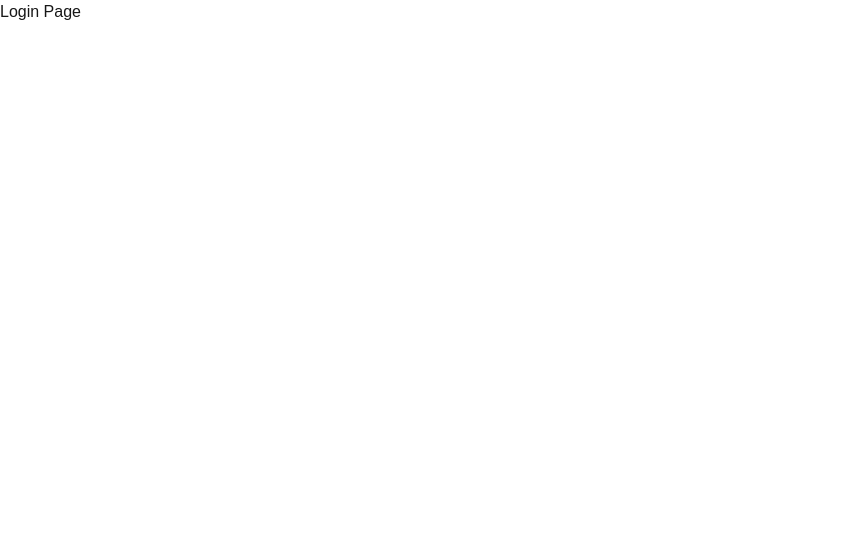
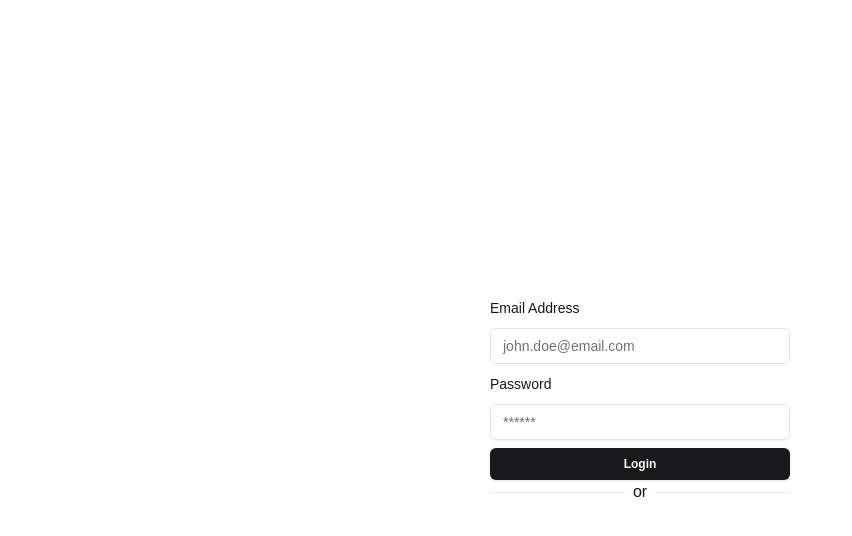
Before and after one commit to adrian92612/rental-property-app, a Next.js app: page /auth/login in a window 1280 px wide. Shown: the top 536 px of the page, without its empty margins (0-852 px from the left). Built offline with nearby package versions, Linux system fonts and the light colour scheme.

Commit message:
added initial shadcn login form, create auth layout for login/register

```diff
--- /dev/null
+++ b/app/auth/layout.tsx
@@ -0,0 +1,13 @@
+type AuthLayoutProps = {
+  children: React.ReactNode;
+};
+
+const AuthLayout = ({ children }: AuthLayoutProps) => {
+  return (
+    <main className="h-screen flex items-center justify-center">
+      {children}
+    </main>
+  );
+};
+
+export default AuthLayout;
--- a/app/auth/login/page.tsx
+++ b/app/auth/login/page.tsx
@@ -1,5 +1,16 @@
+import { LoginForm } from "@/components/auth/login-form";
+
 const LoginPage = () => {
-  return <div>Login Page</div>;
+  return (
+    <div className="w-11/12 max-w-[300px]">
+      <LoginForm />
+      <div className="flex justify-center items-center gap-2">
+        <div className="flex-grow bg-gray-200 h-px"></div>
+        <span>or</span>
+        <div className="flex-grow bg-gray-200 h-px"></div>
+      </div>
+    </div>
+  );
 };
 
 export default LoginPage;
--- /dev/null
+++ b/components/auth/login-form.tsx
@@ -0,0 +1,57 @@
+"use client";
+
+import { useForm } from "react-hook-form";
+import {
+  Form,
+  FormControl,
+  FormDescription,
+  FormField,
+  FormItem,
+  FormLabel,
+  FormMessage,
+} from "../ui/form";
+import { Input } from "../ui/input";
+import { Button } from "../ui/button";
+
+export const LoginForm = () => {
+  const form = useForm();
+  return (
+    <Form {...form}>
+      <form action="" className="space-y-2">
+        <FormField
+          control={form.control}
+          name="email"
+          render={({ field }) => (
+            <FormItem>
+              <FormLabel>Email Address</FormLabel>
+              <FormControl>
+                <Input
+                  {...field}
+                  placeholder="john.doe@email.com"
+                  type="email"
+                />
+              </FormControl>
+              <FormMessage />
+            </FormItem>
+          )}
+        />
+        <FormField
+          control={form.control}
+          name="password"
+          render={({ field }) => (
+            <FormItem>
+              <FormLabel>Password</FormLabel>
+              <FormControl>
+                <Input {...field} placeholder="******" type="password" />
+              </FormControl>
+              <FormMessage />
+            </FormItem>
+          )}
+        />
+        <Button size="sm" className="w-full font-bold">
+          Login
+        </Button>
+      </form>
+    </Form>
+  );
+};
```
